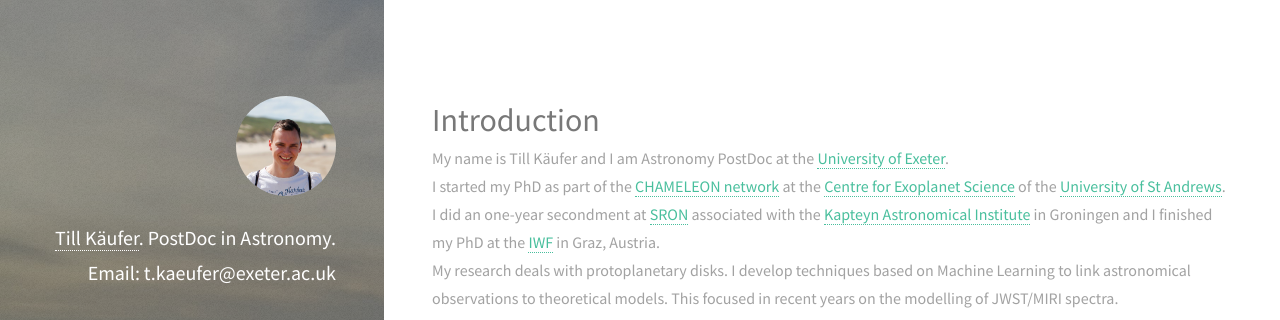
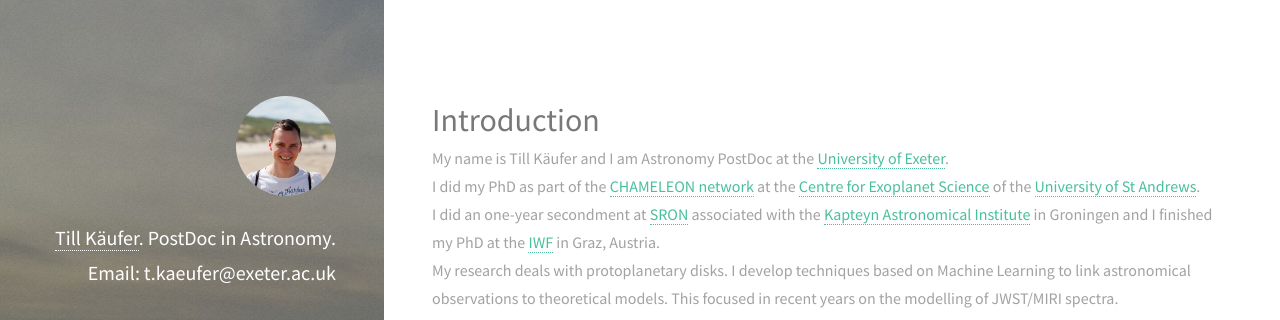
Before and after one commit to tillkaeufer/tillkaeufer.github.io, a Jekyll site: the page built from _posts/2020-10-10-Introduction.markdown, in a window 1280 px wide and 900 px high, cut to the strip 0-320 px from the top of the window. Built offline with Jekyll 4.4.1, drawn with Linux system fonts in a browser that asks for light colours; nearby versions of some CDN libraries.

Commit message:
minor layout changes

```diff
--- a/_config.yml
+++ b/_config.yml
@@ -10,7 +10,7 @@
 # Author details for the jekyll-seo-tag gem
 author:
   name: Till Kaeufer
-  email: till.kaeufer@oeaw.ac.at
+  email: t.kaeufer@exeter.ac.uk
 
 # Social details for the jekyll-seo-tag gem
 social:
--- a/_posts/2020-10-08-CV.markdown
+++ b/_posts/2020-10-08-CV.markdown
@@ -17,6 +17,7 @@
 Thesis: Characterizing KiDS Survey Data for Deep Galaxy Surface Photometry
 
 ### Outreach and Teaching
++ 03/2023 - 08/2024: Organizer of the IWF disk group meeting
 + 09/2022 - 10/2022: Teaching assistance for Statistics for Astronomy at the Rijksuniversiteit Groningen
 + 10/2020 - 08/2022: Host and Organizer of the [StA-CES Journal Club](https://exoplanets.wp.st-andrews.ac.uk/talks-and-journal-club/journal-club/)
 + 07/2021: Workshop leader of Introduction to Python at the University of St Andrews
--- a/_posts/2020-10-10-Introduction.markdown
+++ b/_posts/2020-10-10-Introduction.markdown
@@ -4,6 +4,6 @@
 permalink: 'introduction'
 ---
 My name is Till Käufer and I am Astronomy PostDoc at the [University of Exeter]( https://www.exeter.ac.uk/).
-I started my PhD as part of the [CHAMELEON network](https://chameleon.iwf.oeaw.ac.at/) at the [Centre for Exoplanet Science](https://www.st-andrews.ac.uk/exoplanets/) of the [University of St&nbsp;Andrews](https://www.st-andrews.ac.uk/).
+I did my PhD as part of the [CHAMELEON network](https://chameleon.iwf.oeaw.ac.at/) at the [Centre for Exoplanet Science](https://www.st-andrews.ac.uk/exoplanets/) of the [University of St&nbsp;Andrews](https://www.st-andrews.ac.uk/).
 I did an one-year secondment at [SRON](https://www.sron.nl/) associated with the [Kapteyn Astronomical Institute](https://www.rug.nl/research/kapteyn/) in Groningen and I finished my PhD at the [IWF](https://www.oeaw.ac.at/en/iwf) in Graz, Austria.
 My research deals with protoplanetary disks. I develop techniques based on Machine Learning to link astronomical observations to theoretical models. This focused in recent years on the modelling of JWST/MIRI spectra.
```
